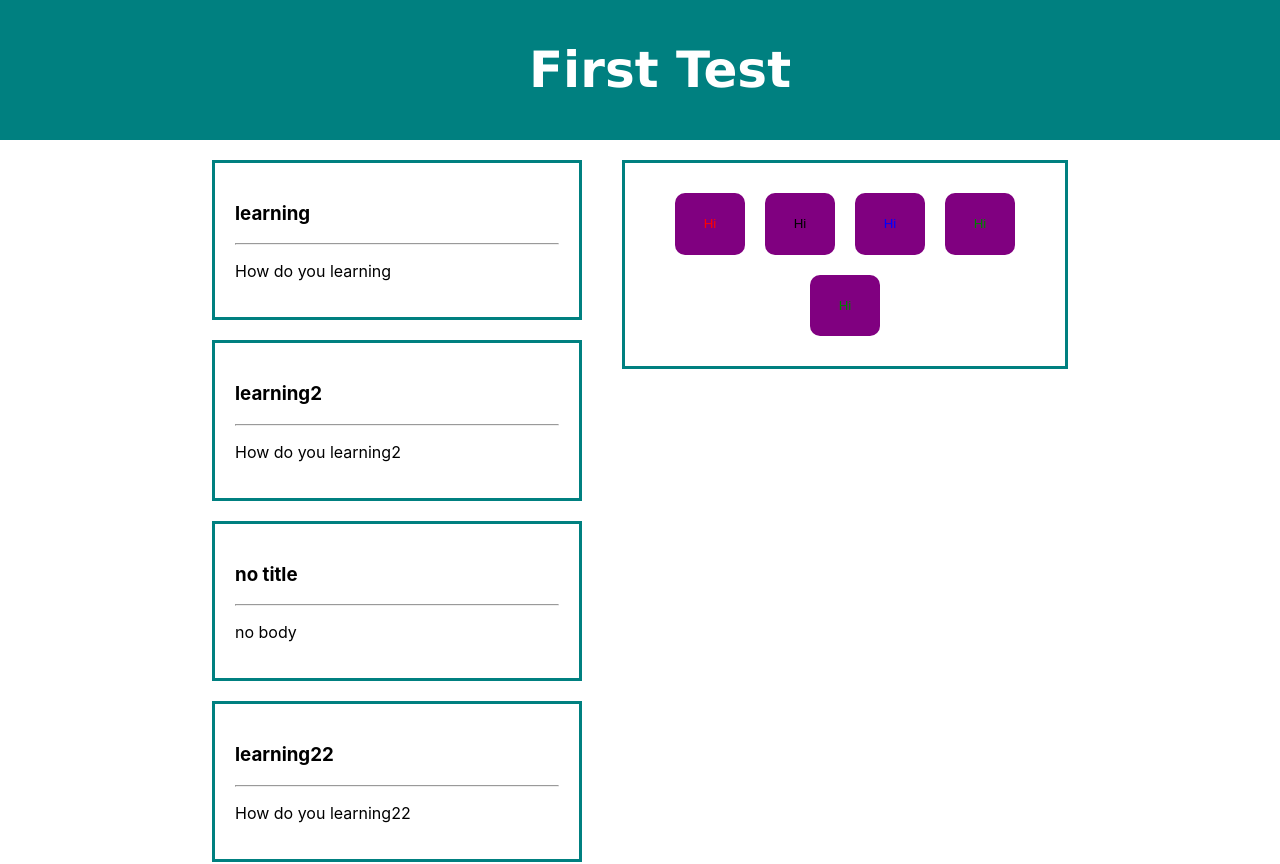
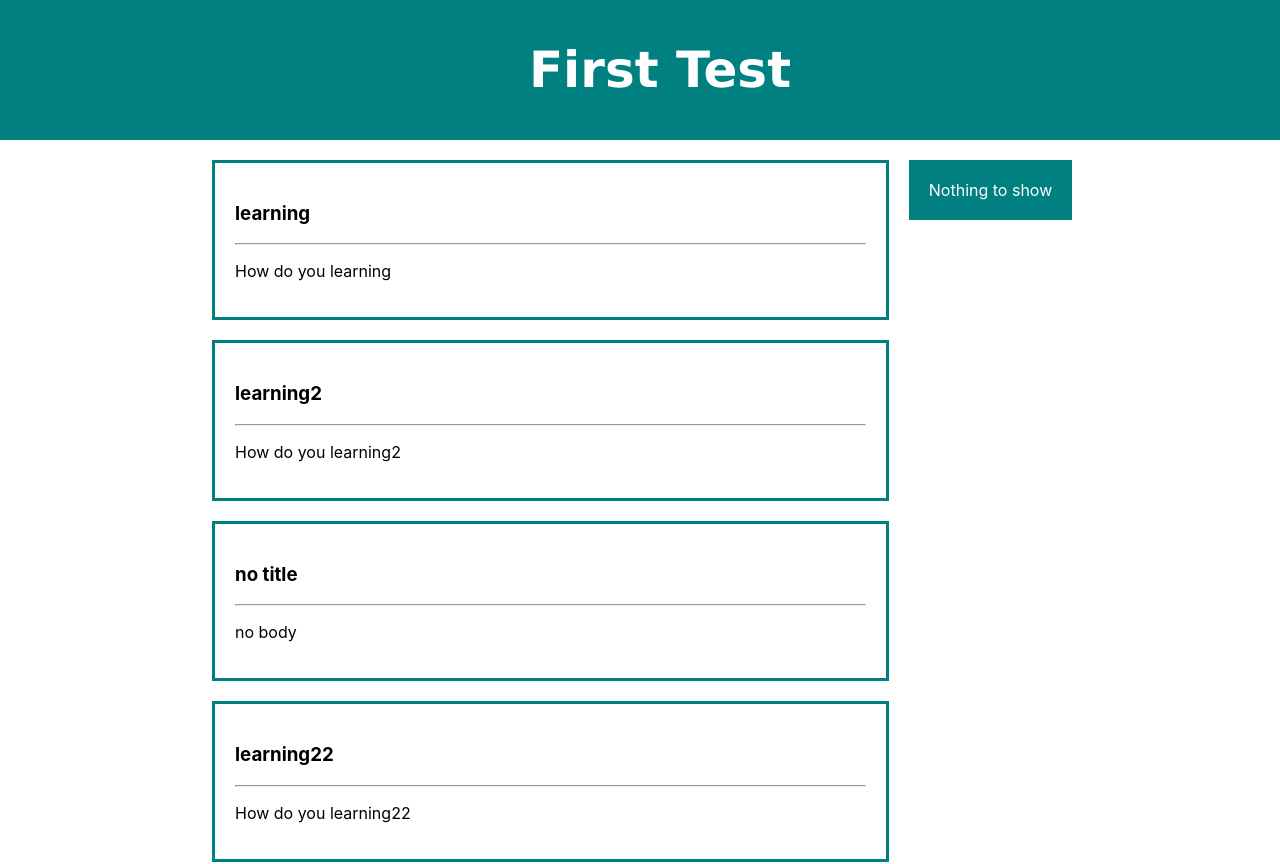
Before and after one commit to rawanIbrahim-59/react, a React (Create React App) app: page / in a window 1280 px wide. Shown: the top 864 px of the page. Built offline with nearby package versions, Linux system fonts and the light colour scheme.

Commit message:
use condition in the same component

```diff
--- a/src/App.js
+++ b/src/App.js
@@ -2,6 +2,7 @@ import './App.css';
 import Header from './Header';
 import Post from './Post';
 import SideMenu from './SideMenu';
+const category ="false"
 function App() {
   return (
     <div>
@@ -18,7 +19,7 @@ function App() {
 
           </div>
           <div>
-            <SideMenu />
+            <AppSideMenu />
           </div>
         </div>
       </div>
@@ -26,4 +27,11 @@ function App() {
   );
 }
 
+function AppSideMenu(){
+  if(category == true){
+    return <SideMenu />
+  }else{
+    return <div style={{color:"white", backgroundColor:"teal", padding:"20px", marginTop:"20px"}}>Nothing to show</div>
+  }
+}
 export default App;
```
